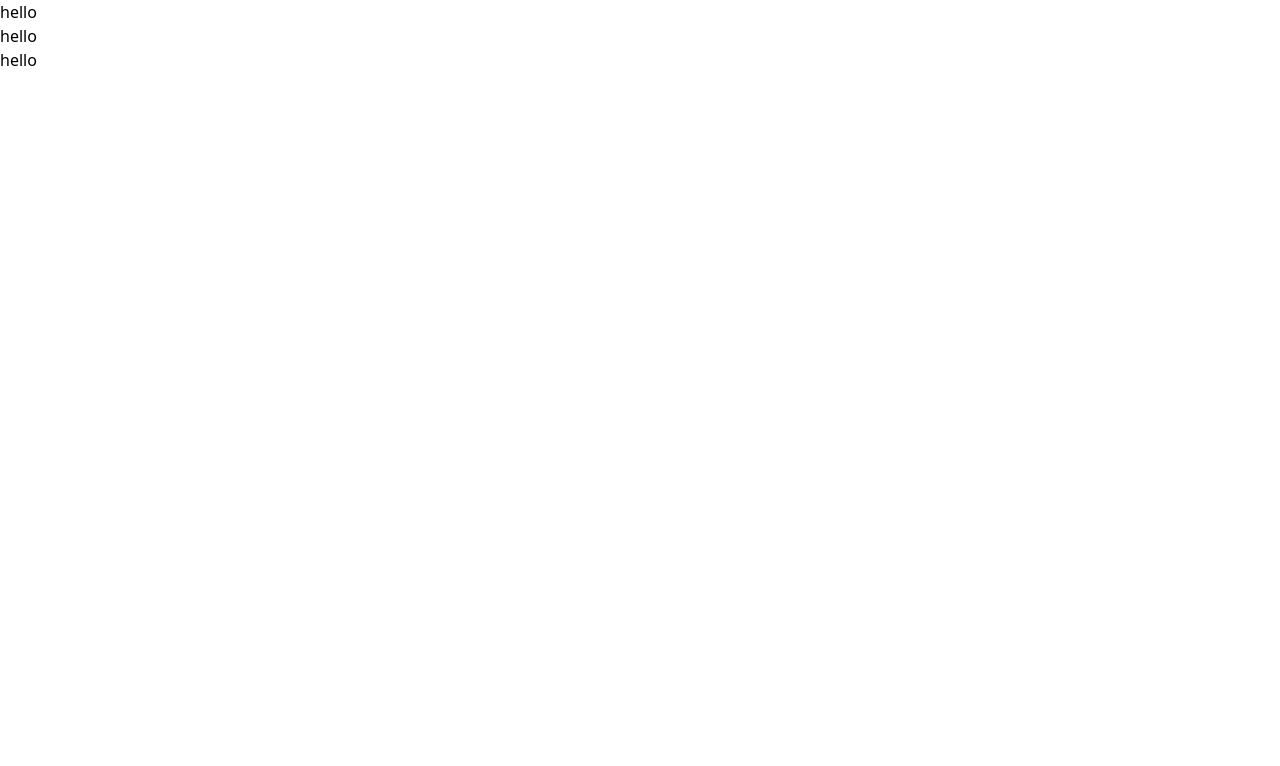
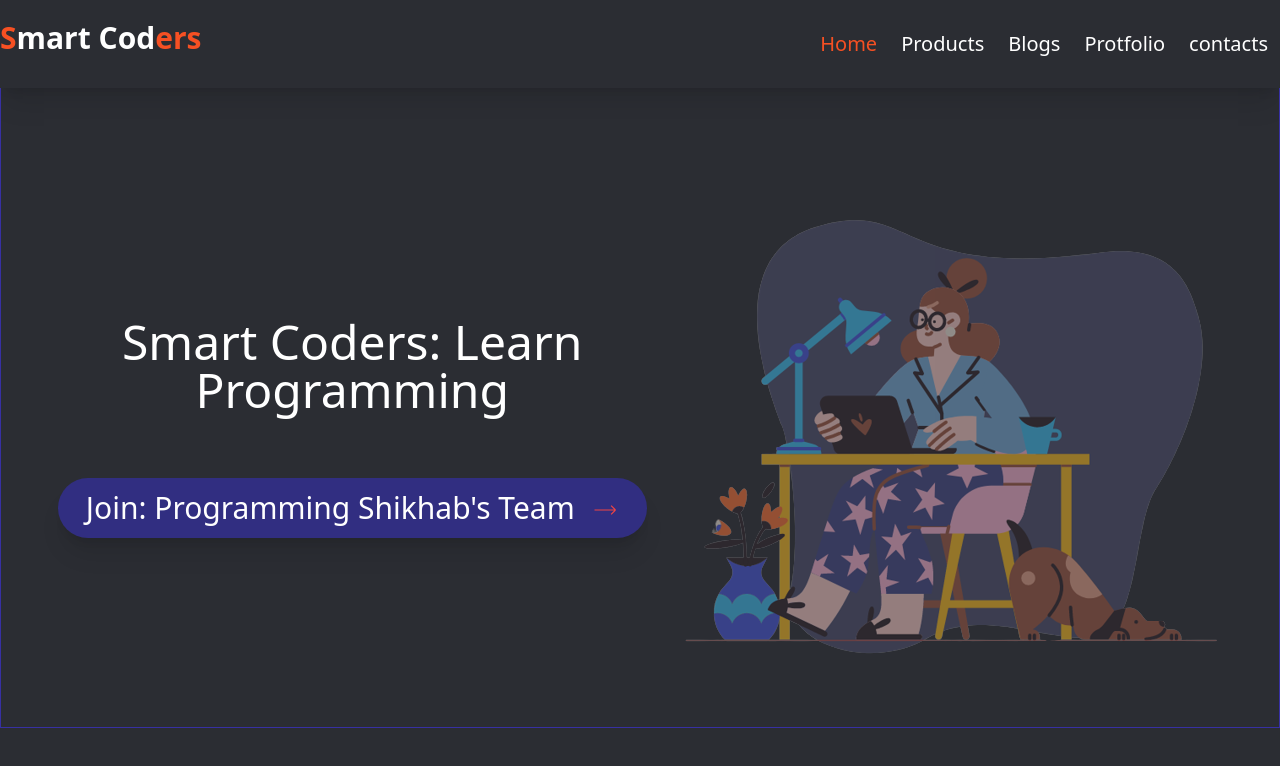
Before and after one commit to NazminNoor/tailwind-first-project, a website built with Vite: page index.html in a window 1280 px wide. Built offline with nearby package versions, Linux system fonts and the light colour scheme.

Commit message:
creat navber and hero part

```diff
--- a/index.html
+++ b/index.html
@@ -6,9 +6,39 @@
     <title>tailwind-first-project</title>
     <link rel="stylesheet" href="css/main.css">
 </head>
-<body>
-    <h1>hello</h1>
-    <h2>hello</h2>
-    <h3>hello</h3>
+<body class="bg-[#2B2D33]">
+
+<nav class="bg-[#2B2D33] shadow-xl">
+      <div class="container mx-auto">
+            <div class="sm:flex justify-between items-center py-5">
+                   <div class="text-center mb-3">
+                        <a href="#" class="text-white text-xl sm:text-3xl font-bold"><span class="text-[#f65023]">S</span>mart Cod<span class="text-[#f65023]">ers</span></a>
+                   </div>
+
+                   <ul class="sm:flex text-xl text-white text-center border-t sm:border-none">
+                        <li class="mt-4 sm:mt-0"> <a href="#" class="p-3 text-[#f65023]"> Home</a> </li>
+                        <li> <a href="#" class="p-3 hover:text-[#f65023]">Products </a> </li>
+                        <li> <a href="#" class="p-3 hover:text-[#f65023]">Blogs </a> </li>
+                        <li> <a href="#" class="p-3 hover:text-[#f65023]">Protfolio </a> </li>
+                        <li> <a href="#" class="p-3 hover:text-[#f65023]">contacts </a> </li>
+                   </ul>
+            </div>
+      </div>
+</nav>
+
+<header>
+      <div class=" container mx-auto border border-indigo-800 border-t-0 text-white sm:flex justify-around items-center text-center h-[80vh] px-10 pt-10">
+            <div>
+                  <h1 class="text-2xl sm:text-5xl mb-5 sm:mb-16">Smart Coders: Learn <br> Programming</h1>
+                  <button class="bg-indigo-900 px-7 py-3 rounded-full text-3xl shadow-xl hover:bg-indigo-950">Join: Programming Shikhab's Team <svg class="w-7 inline-block text-red-500 ml-2 animate-ping" xmlns="http://www.w3.org/2000/svg" fill="none" viewBox="0 0 24 24" strokeWidth={1.5} stroke="currentColor" className="size-6"><path strokeLinecap="round" strokeLinejoin="round" d="M17.25 8.25 21 12m0 0-3.75 3.75M21 12H3" /></svg></button>
+            </div>
+            <div>
+                  <img class="animate-pulse" src="imegs/hero-img.png" alt="">
+            </div>
+      </div>
+</header>
+
+
+
 </body>
 </html>
```
Also changed, not shown: imegs/backEnd.png (added), imegs/client-01.png (added), imegs/client-02.png (added), imegs/client-03.png (added), imegs/client-04.png (added), imegs/client-05.png (added), imegs/client-06.png (added), imegs/client-07.png (added), imegs/client-08.png (added), imegs/client-09.png (added), imegs/frontEnd.png (added), imegs/hero-img.png (added), imegs/javascript.png (added), imegs/subscribe-bg.png (added).
